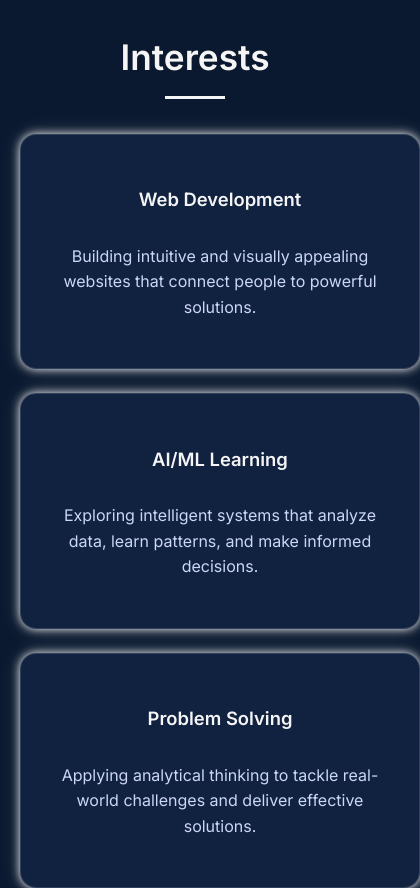
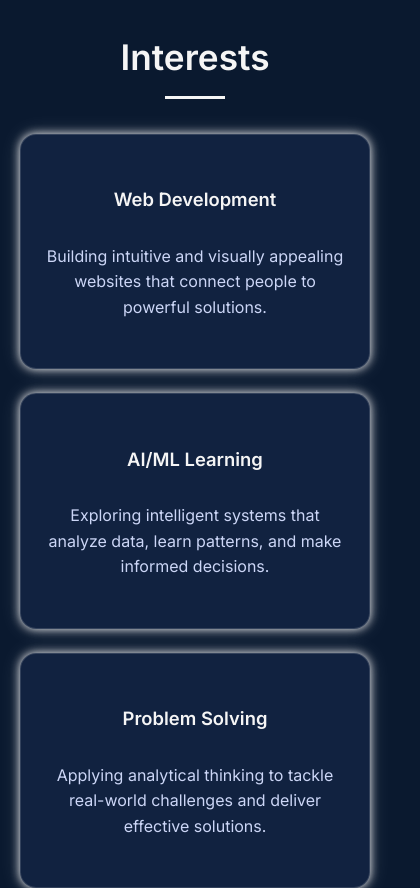
Before and after one commit to Keli281/my-portfolio, a plain HTML site: page index.html in a window 390 px wide. Shown: the part 2400-3288 px from the top of the page, 420 px wide, since content can reach past the window. Drawn offline with Linux system fonts and the light colour scheme.

Commit message:
fixed mobile responsiveness issue

```diff
--- a/style.css
+++ b/style.css
@@ -546,14 +546,15 @@ footer {
     .about-layout-container {
         flex-direction: column;
     }
-    .cards-container, .interests-container {
+ .cards-container, .interests-container {
         flex-direction: column;
         align-items: center;
         gap: 1.5rem;
     }
     .card, .interest-card {
         width: 100%;
-        max-width: 400px; /* or 100% for full width */
+        max-width: 100%;
+        box-sizing: border-box;
         margin: 0 auto;
     }
 }
```
